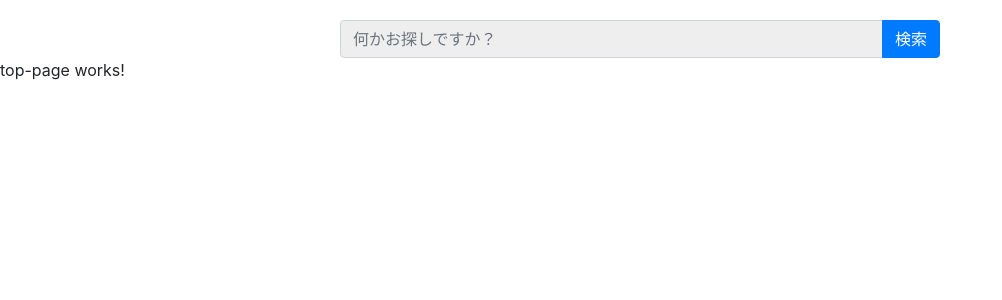
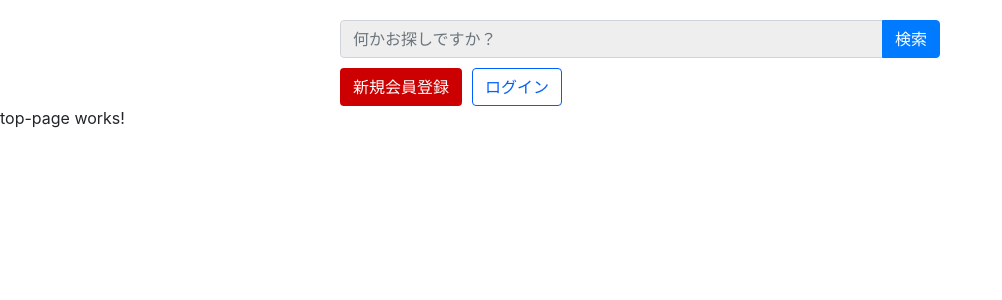
Before and after one commit to akihiro117/rakucari-front, an Angular app: page /top in a window 1280 px wide. Shown: the top 300 px of the page, without its empty margins (0-1002 px from the left). Built offline with nearby package versions, Linux system fonts and the light colour scheme.

Commit message:
新規会員登録ボタンとログインボタンを追加。

```diff
--- a/src/app/common/header/header.component.html
+++ b/src/app/common/header/header.component.html
@@ -1,8 +1,14 @@
 <div class="container header" align="center">
   <div class="input-group search-box-group">
-    <input class="form-control search-box" type="search" placeholder="何かお探しですか？" [(ngModel)]="searchWords">
+    <input class="form-control search-box" type="text" placeholder="何かお探しですか？" [(ngModel)]="searchWords">
     <div class="input-group-append">
       <button class="input-group btn btn-primary" (click)="searchItems()">検索</button>
     </div>
   </div>
+  <div class="menu-group" align="center">
+    <div>
+      <button class="btn btn-register" (click)="toMemberRegistrationForm()">新規会員登録</button>
+      <button class="btn btn-login" (click)="toLoginForm()">ログイン</button>
+    </div>
+  </div>
 </div>
--- a/src/app/common/header/header.component.scss
+++ b/src/app/common/header/header.component.scss
@@ -1,20 +1,87 @@
+$maxHeaderWidth: 600px;
+$minHeaderWidth: 300px;
+$largeDisplayWidth: 800px;
+
+// ----------------------------------------------
+// どの画面サイズでも共通
+// ----------------------------------------------
 .header {
   margin-top: 20px;
 }
 
-@media screen and (min-width: 800px) {
+.search-box {
+  background-color: #EEEEEE;
+}
+
+.btn-register {
+  background-color: #CC0000;
+  color: white;
+}
+
+.btn-register:hover {
+  background-color: #AA0000;
+}
+
+.btn-login {
+  background-color: white;
+  color: #005FFF;
+  border-color: #005FFF;
+}
+
+.btn-login:hover {
+  background-color: #005FFF;
+  color: white;
+  border-color: white;
+}
+
+.menu-group {
+  margin-top: 10px;
+}
+
+// ----------------------------------------------
+// PC用
+// ----------------------------------------------
+@media screen and (min-width: $largeDisplayWidth) {
+  // 検索ボックス
   .search-box-group {
-    width: 600px;
+    width: $maxHeaderWidth;
+  }
+
+  // 検索ボックス下のメニュー
+  .menu-group {
+    width: $maxHeaderWidth;
+    display: flex;
+    justify-content: space-between;
+  }
+
+  // 新規登録ボタン
+  .btn-register {
+    margin-right: 10px;
   }
 }
 
-@media screen and (max-width: 800px) {
+// ----------------------------------------------
+// タブレット、スマホ用
+// ----------------------------------------------
+@media screen and (max-width: $largeDisplayWidth) {
   .search-box-group {
-    width: 300px;
+    width: $minHeaderWidth;
   }
+
+  // 検索ボックス下のメニュー
+  .menu-group {
+    width: $minHeaderWidth;
+  }
+
+  // 新規登録ボタン
+  .btn-register {
+    width: $minHeaderWidth;
+    margin-bottom: 10px;
+  }
+
+  // ログインボタン
+  .btn-login {
+    width: $minHeaderWidth;
+  }
+
 }
-
-
-.search-box {
-  background-color: #EEEEEE;
-}
--- a/src/app/common/header/header.component.ts
+++ b/src/app/common/header/header.component.ts
@@ -31,4 +31,20 @@ export class HeaderComponent implements OnInit {
 
   }
 
+  // TODO: あとで実装する。
+  /**
+   * 新規会員登録画面に遷移する。
+   */
+  public toMemberRegistrationForm() {
+
+  }
+
+  // TODO: あとで実装する。
+  /**
+   * ログイン画面に遷移する。
+   */
+  public toLoginForm() {
+
+  }
+
 }
```
